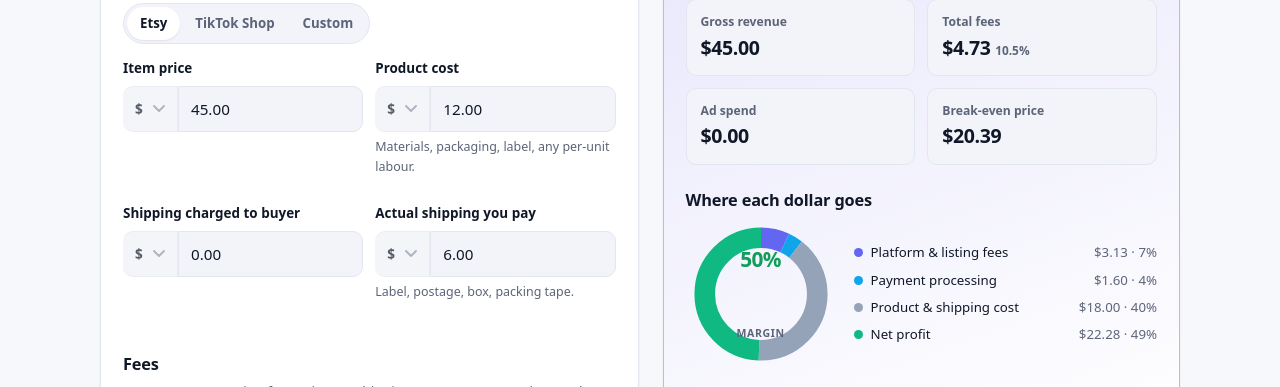
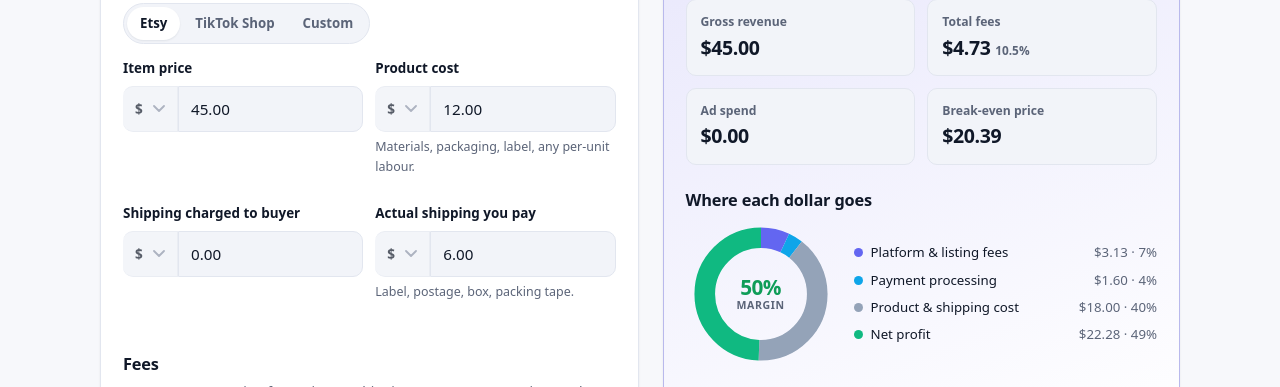
Before and after one commit to Dr-DDon2/Dr-DDon2.github.io, a plain HTML site: page seller-fee/index.html in a window 1280 px wide. Shown: the part 413-800 px from the top of the page. Drawn offline with Linux system fonts and the light colour scheme.

Commit message:
Center the donut label as one tight block

```diff
--- a/assets/css/style.css
+++ b/assets/css/style.css
@@ -268,7 +268,8 @@ table.data tbody tr:last-child td { border-bottom: 0; }
 .donut { width: 150px; height: 150px; flex: none; position: relative; }
 .donut svg { transform: rotate(-90deg); }
 .donut .donut-center {
-  position: absolute; inset: 0; display: grid; place-items: center; text-align: center; line-height: 1.1;
+  position: absolute; inset: 0; display: grid; place-items: center; align-content: center;
+  gap: 2px; text-align: center; line-height: 1.1;
 }
 .donut .donut-center strong { font-size: 1.3rem; letter-spacing: -.03em; display: block; }
 .donut .donut-center small { font-size: .66rem; color: var(--muted); text-transform: uppercase; letter-spacing: .06em; font-weight: 700; }
```
